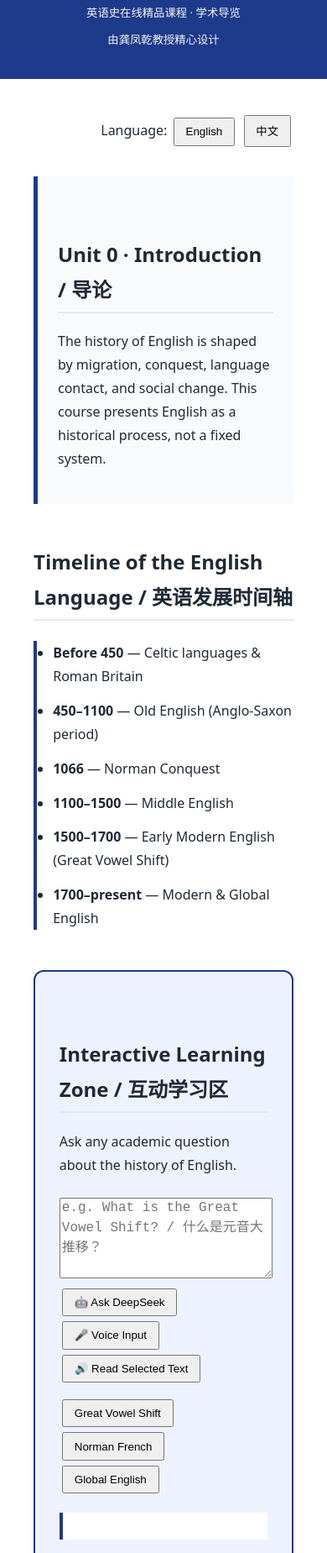
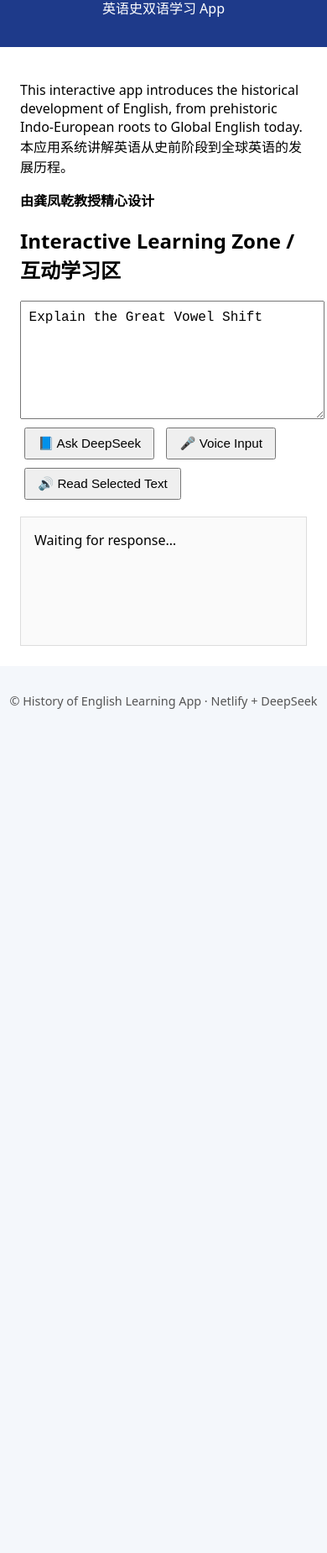
Before and after one commit to gong-fq/ChatGPT, a plain HTML site: page index.html in a window 390 px wide. Shown: the part 151-2000 px from the top of the page at 84% size. After the commit the page ends 995 px from the top, so only its background shows below. Drawn offline with Linux system fonts and the light colour scheme.

Commit message:
Add files via upload

```diff
--- a/index.html
+++ b/index.html
@@ -2,115 +2,54 @@
 <html lang="en">
 <head>
   <meta charset="UTF-8" />
-<title>History of the English Language | 英语史在线精品课程</title>
-<meta name="viewport" content="width=device-width, initial-scale=1.0" />
+  <title>History of English · 英语史学习 App</title>
+  <meta name="viewport" content="width=device-width, initial-scale=1" />
+  <link rel="icon" href="data:,">
 
   <style>
     body {
-  font-family: system-ui, -apple-system, BlinkMacSystemFont, "Segoe UI", sans-serif;
+      font-family: system-ui, -apple-system, BlinkMacSystemFont;
+      background: #f4f7fb;
       margin: 0;
-  background: #f5f7fb;
-  color: #1f2937;
-  line-height: 1.75;
+      padding: 0;
     }
-
     header {
       background: #1e3a8a;
       color: #fff;
-  padding: 2.2rem 1rem;
+      padding: 1.2rem;
       text-align: center;
     }
-
-header h1 {
-  margin: 0;
-  font-size: 2rem;
+    main {
+      max-width: 900px;
+      margin: auto;
+      padding: 1.5rem;
+      background: #fff;
     }
-
-header small {
-  display: block;
-  margin-top: 0.5rem;
-  opacity: 0.95;
+    textarea {
+      width: 100%;
+      min-height: 120px;
+      font-size: 1rem;
+      padding: 0.6rem;
     }
-
-main {
-  max-width: 980px;
-  margin: auto;
-  background: #ffffff;
-  padding: 2.5rem;
-}
-
-.toggle {
-  text-align: right;
-  margin-bottom: 1rem;
-}
-
     button {
-  padding: 0.45rem 0.8rem;
-  margin: 0.2rem;
+      margin: 0.3rem;
+      padding: 0.5rem 0.9rem;
+      font-size: 0.95rem;
       cursor: pointer;
     }
-
-h2 {
-  margin-top: 3rem;
-  border-bottom: 2px solid #e5e7eb;
-  padding-bottom: 0.3rem;
+    #output {
+      margin-top: 1rem;
+      padding: 1rem;
+      border: 1px solid #ddd;
+      min-height: 120px;
+      white-space: pre-wrap;
+      background: #fafafa;
     }
-
-h3 {
+    footer {
       margin-top: 2rem;
-}
-
-.en { display: block; }
-.cn { display: none; }
-
-/* ===== Course Units ===== */
-.unit {
-  padding: 1.5rem;
-  margin-top: 2rem;
-  background: #f8fafc;
-  border-left: 5px solid #1e3a8a;
-}
-
-/* ===== Interactive Zone ===== */
-.interactive {
-  margin: 3rem 0;
-  padding: 1.8rem;
-  border: 2px solid #1e3a8a;
-  border-radius: 12px;
-  background: #eef2ff;
-}
-
-.interactive textarea {
-  width: 100%;
-  min-height: 90px;
-  font-size: 1rem;
-  margin-top: 0.6rem;
-}
-
-.output {
-  margin-top: 1.2rem;
-  padding: 1rem;
-  background: #ffffff;
-  border-left: 4px solid #1e3a8a;
-  white-space: pre-wrap;
-}
-
-/* ===== Timeline ===== */
-.timeline {
-  border-left: 4px solid #1e3a8a;
-  padding-left: 1.2rem;
-  margin-top: 1.5rem;
-}
-
-.timeline li {
-  margin-bottom: 0.8rem;
-}
-
-footer {
+      font-size: 0.9rem;
+      color: #555;
       text-align: center;
-  padding: 2.5rem 1rem;
-  font-size: 0.9rem;
-  color: #4b5563;
     }
   </style>
 </head>
@@ -119,199 +58,93 @@ footer {
 
 <header>
   <h1>History of the English Language</h1>
-  <small>英语史在线精品课程 · 学术导览</small>
-  <small>由龚凤乾教授精心设计</small>
+  <p>英语史双语学习 App</p>
 </header>
 
 <main>
 
-<div class="toggle">
-  Language:
-  <button onclick="setLang('en')">English</button>
-  <button onclick="setLang('cn')">中文</button>
+  <p>
+    This interactive app introduces the historical development of English,
+    from prehistoric Indo-European roots to Global English today.
+    <br />
+    本应用系统讲解英语从史前阶段到全球英语的发展历程。
+  </p>
+
+  <p><strong>由龚凤乾教授精心设计</strong></p>
+
+  <h2>Interactive Learning Zone / 互动学习区</h2>
+
+  <textarea id="question">Explain the Great Vowel Shift</textarea>
+
+  <div>
+    <button onclick="askAI()">📘 Ask DeepSeek</button>
+    <button onclick="startVoice()">🎤 Voice Input</button>
+    <button onclick="readText()">🔊 Read Selected Text</button>
   </div>
 
-<!-- ================= Unit 0 ================= -->
-<section class="unit">
-<h2>Unit 0 · Introduction / 导论</h2>
-
-<p class="en">
-The history of English is shaped by migration, conquest, language contact,
-and social change. This course presents English as a historical process,
-not a fixed system.
-</p>
-
-<p class="cn">
-英语并非一种静态系统，而是在迁徙、征服、语言接触与社会变迁中逐步形成的历史过程。
-本课程以学术研究为基础，系统呈现英语的发展路径。
-</p>
-</section>
-
-<!-- ================= Timeline ================= -->
-<section>
-<h2>Timeline of the English Language / 英语发展时间轴</h2>
-
-<ul class="timeline">
-  <li><strong>Before 450</strong> — Celtic languages & Roman Britain</li>
-  <li><strong>450–1100</strong> — Old English (Anglo-Saxon period)</li>
-  <li><strong>1066</strong> — Norman Conquest</li>
-  <li><strong>1100–1500</strong> — Middle English</li>
-  <li><strong>1500–1700</strong> — Early Modern English (Great Vowel Shift)</li>
-  <li><strong>1700–present</strong> — Modern & Global English</li>
-</ul>
-
-<p class="cn">
-该时间轴展示了英语从凯尔特—拉丁背景，经日耳曼化、法语化，
-再到现代全球化英语的发展过程。
-</p>
-</section>
-
-<!-- ================= Interactive Zone ================= -->
-<section class="interactive">
-<h2>Interactive Learning Zone / 互动学习区</h2>
-
-<p class="en">
-Ask any academic question about the history of English.
-</p>
-<p class="cn">
-你可以就英语史的任何问题向 AI 助教提问，或使用语音输入。
-</p>
-
-<textarea id="question"
-placeholder="e.g. What is the Great Vowel Shift? / 什么是元音大推移？"></textarea>
-
-<div>
-  <button onclick="askAI()">🤖 Ask DeepSeek</button>
-  <button onclick="startSpeech()">🎤 Voice Input</button>
-  <button onclick="speakSelection()">🔊 Read Selected Text</button>
-</div>
-
-<div style="margin-top:0.8rem;">
-  <button onclick="quickAsk('Explain the Great Vowel Shift')">Great Vowel Shift</button>
-  <button onclick="quickAsk('Why did French influence Middle English?')">Norman French</button>
-  <button onclick="quickAsk('How did English become a global language?')">Global English</button>
-</div>
-
-<div id="answer" class="output"></div>
-</section>
-
-<!-- ================= Units ================= -->
-<section class="unit">
-<h2>Unit 1 · Before English / 史前英语</h2>
-<p class="en">
-Before English emerged, Britain was dominated by Celtic languages.
-Roman occupation introduced Latin, influencing place names and vocabulary.
-</p>
-<p class="cn">
-在英语出现之前，不列颠群岛主要使用凯尔特语。
-罗马统治将拉丁语引入当地，并在地名与词汇层面留下深远影响。
-</p>
-</section>
-
-<section class="unit">
-<h2>Unit 2 · Old English (450–1100)</h2>
-<p class="en">
-Old English developed from Germanic dialects spoken by the Angles, Saxons,
-and Jutes. It was highly inflected and structurally complex.
-</p>
-<p class="cn">
-古英语源自盎格鲁人、撒克逊人和朱特人的日耳曼方言，
-其形态变化丰富，与现代英语差异极大。
-</p>
-</section>
-
-<section class="unit">
-<h2>Unit 3 · Middle English (1100–1500)</h2>
-<p class="en">
-After 1066, Norman French reshaped English vocabulary, law, and culture.
-</p>
-<p class="cn">
-1066 年诺曼征服后，大量法语词汇进入英语，
-对法律、行政和文化产生深刻影响。
-</p>
-</section>
-
-<section class="unit">
-<h2>Unit 4 · Early Modern English (1500–1700)</h2>
-<p class="en">
-The Great Vowel Shift and the printing press stabilized English and expanded
-its expressive range.
-</p>
-<p class="cn">
-元音大推移与印刷术的普及，使英语在语音和书面形式上逐渐定型。
-</p>
-</section>
-
-<section class="unit">
-<h2>Unit 5 · Modern English (1700–present)</h2>
-<p class="en">
-Industrialization, colonial expansion, and globalization transformed English
-into a world language.
-</p>
-<p class="cn">
-工业化、殖民扩张与全球化进程，使英语发展为全球性语言。
-</p>
-</section>
-
-<section class="unit">
-<h2>Unit 6 · World Englishes / 全球英语</h2>
-<p class="en">
-Today, English exists in multiple localized forms, reflecting diverse cultures.
-</p>
-<p class="cn">
-当代英语呈现出多种本地化变体，体现不同文化与社会背景。
-</p>
-</section>
+  <div id="output">Waiting for response…</div>
 
 </main>
 
 <footer>
-© English History Online Course · Academic Use
+  © History of English Learning App · Netlify + DeepSeek
 </footer>
 
 <script>
-function setLang(lang) {
-  document.querySelectorAll(".en").forEach(e => e.style.display = lang === "en" ? "block" : "none");
-  document.querySelectorAll(".cn").forEach(e => e.style.display = lang === "cn" ? "block" : "none");
+async function askAI() {
+  const q = document.getElementById('question').value.trim();
+  const out = document.getElementById('output');
+
+  if (!q) {
+    out.textContent = 'Please enter a question.';
+    return;
   }
 
-/* ===== TTS ===== */
-function speakSelection() {
-  const text = window.getSelection().toString();
-  if (!text) return alert("Please select text first.");
-  const u = new SpeechSynthesisUtterance(text);
-  u.lang = "en-US";
-  speechSynthesis.speak(u);
+  out.textContent = 'Thinking…';
+
+  try {
+    const res = await fetch('/.netlify/functions/chat', {
+      method: 'POST',
+      headers: { 'Content-Type': 'application/json' },
+      body: JSON.stringify({ prompt: q })
+    });
+
+    if (!res.ok) {
+      throw new Error('HTTP ' + res.status);
     }
 
-/* ===== Speech Input ===== */
-function startSpeech() {
-  const SpeechRecognition = window.SpeechRecognition || window.webkitSpeechRecognition;
-  if (!SpeechRecognition) return alert("Speech recognition not supported.");
-  const rec = new SpeechRecognition();
-  rec.lang = "en-US";
+    const data = await res.json();
+    out.textContent = data.reply || 'No reply field returned.';
+  } catch (err) {
+    out.textContent =
+      '⚠️ Error contacting Netlify Function:\n' + err.message;
+  }
+}
+
+/* Voice Input */
+function startVoice() {
+  if (!('webkitSpeechRecognition' in window || 'SpeechRecognition' in window)) {
+    alert('Speech recognition not supported in this browser.');
+    return;
+  }
+  const SR = window.SpeechRecognition || window.webkitSpeechRecognition;
+  const rec = new SR();
+  rec.lang = 'en-US';
   rec.onresult = e => {
-    document.getElementById("question").value = e.results[0][0].transcript;
+    document.getElementById('question').value =
+      e.results[0][0].transcript;
   };
   rec.start();
 }
 
-/* ===== DeepSeek ===== */
-async function askAI() {
-  const q = document.getElementById("question").value.trim();
-  if (!q) return;
-  document.getElementById("answer").innerText = "Thinking...";
-  const r = await fetch("/.netlify/functions/chat", {
-    method: "POST",
-    body: JSON.stringify({ question: q })
-  });
-  const data = await r.json();
-  document.getElementById("answer").innerText = data.answer || "No response.";
-}
-
-function quickAsk(q) {
-  document.getElementById("question").value = q;
-  askAI();
+/* TTS */
+function readText() {
+  const sel = window.getSelection().toString() ||
+              document.getElementById('output').textContent;
+  if (!sel) return;
+  const ut = new SpeechSynthesisUtterance(sel);
+  ut.lang = 'en-US';
+  speechSynthesis.speak(ut);
 }
 </script>
 
```
Also changed, not shown: netlify/functions/chat.js (+46 -10 lines). Lines whose indentation alone changed are shown as unchanged.
